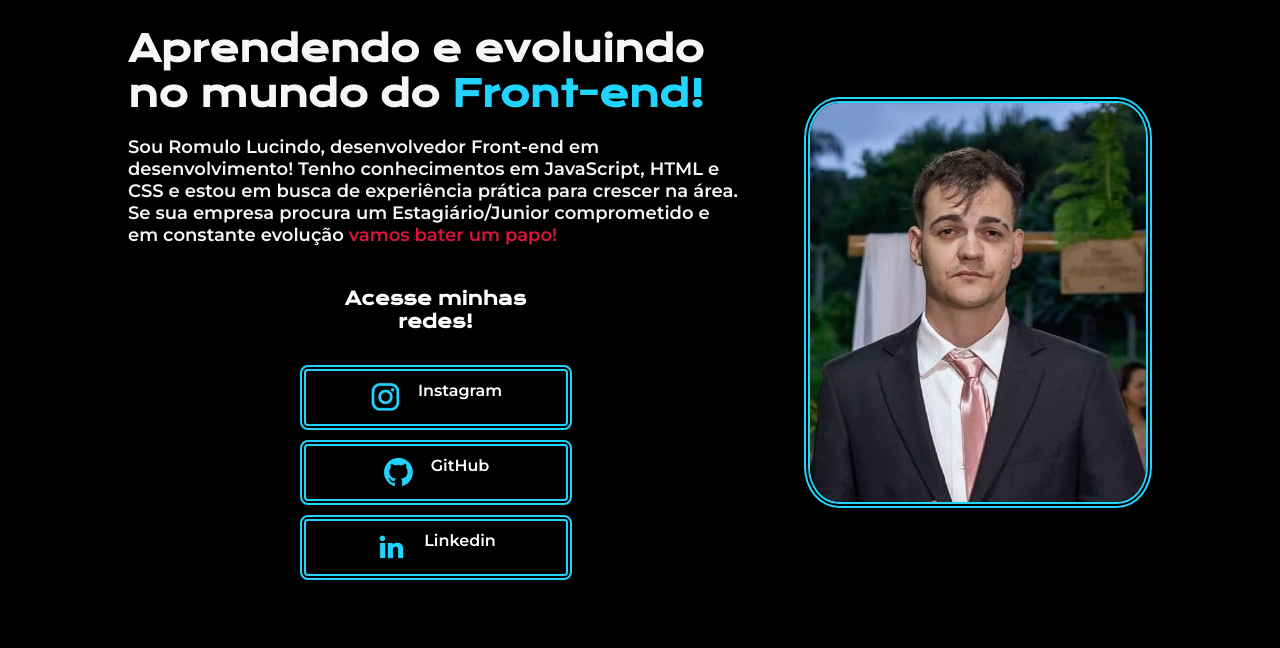
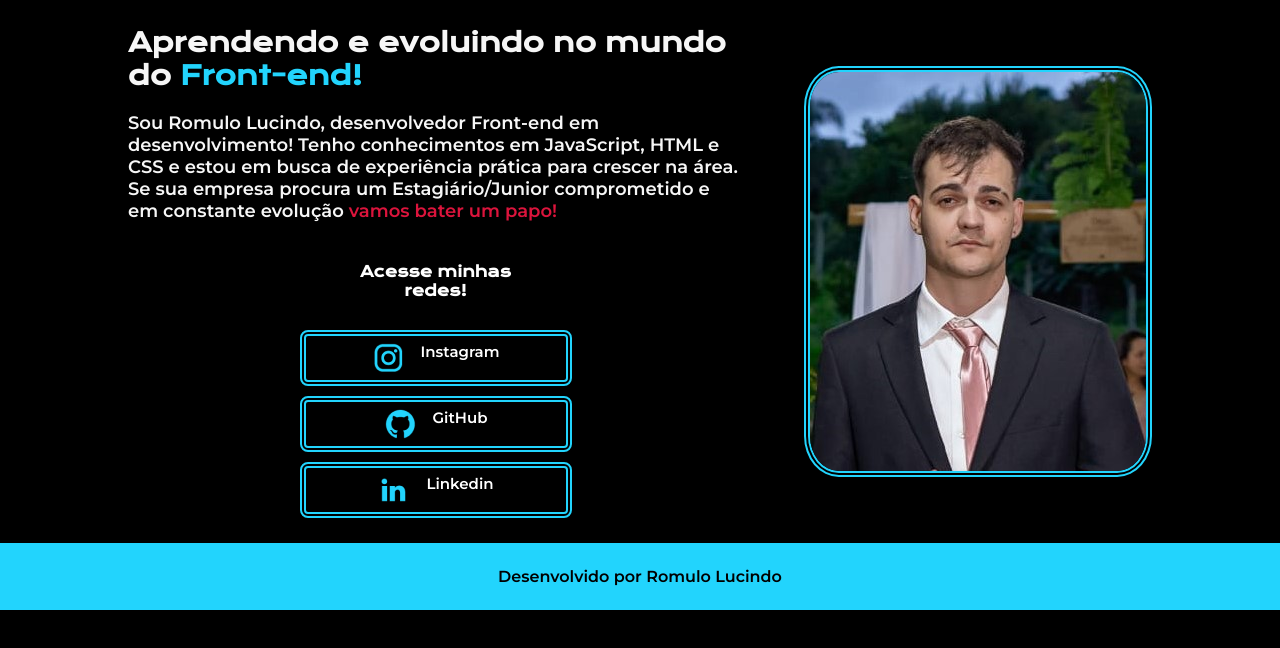
Before and after one commit to romulolucindo/Portfolio, a plain HTML site: page index.html in a window 1280 px wide. Drawn offline with nearby package versions, Linux system fonts and the light colour scheme.

Commit message:
add footer

```diff
--- a/index.html
+++ b/index.html
@@ -37,7 +37,9 @@
         </section>
         <img class="card-principal" src="/assets/perfil-perfeito.jpeg" alt="Foto de perfil do Romulo de terno">
     </main>
-    <footer></footer>
+    <footer class="rodape">
+        <p>Desenvolvido por Romulo Lucindo</p>
+    </footer>
 </body>
 
 </html>
--- a/style.css
+++ b/style.css
@@ -49,7 +49,7 @@ body {
 }
 
 .apresetation__conteudo__titulo {
-    font-size: 36px;
+    font-size: 26px;
 }
 
 
@@ -66,14 +66,15 @@ body {
     color: white;
     width: 190px;
     text-align: center;
-    font-size: 18px;
+    font-size: 15px;
     font-weight: 400px;
-    padding: 21.5px 0;
+    padding: 20px 0;
     font-family: "Krona One", serif;
 }
 
 .apresetation__links__buttons {
     border: 6px double #22d4fd;
+    font-size: 15px;
     display: flex;
     justify-content: center;
     gap: 16px;
@@ -83,10 +84,14 @@ body {
     border-radius: 8px;
     font-family: 24px;
     font-weight: 400;
-    padding: 10.5px 0;
+    padding: 6px 0px;
     text-decoration: none;
     font-family: "Montserrat", sans-serif;
 
+}
+
+.apresetation__links__buttons:hover {
+    background-color: #252525;
 }
 
 .card-principal {
@@ -95,3 +100,15 @@ body {
     border: 6px double #22d4fd;
 
 }
+
+
+.rodape {
+    display: flex;
+    justify-content: center;
+    color: #000000;
+    background-color: #22d4fd;
+    font-family: "Montserrat", sans-serif;
+    padding: 24px;
+
+
+}
```
